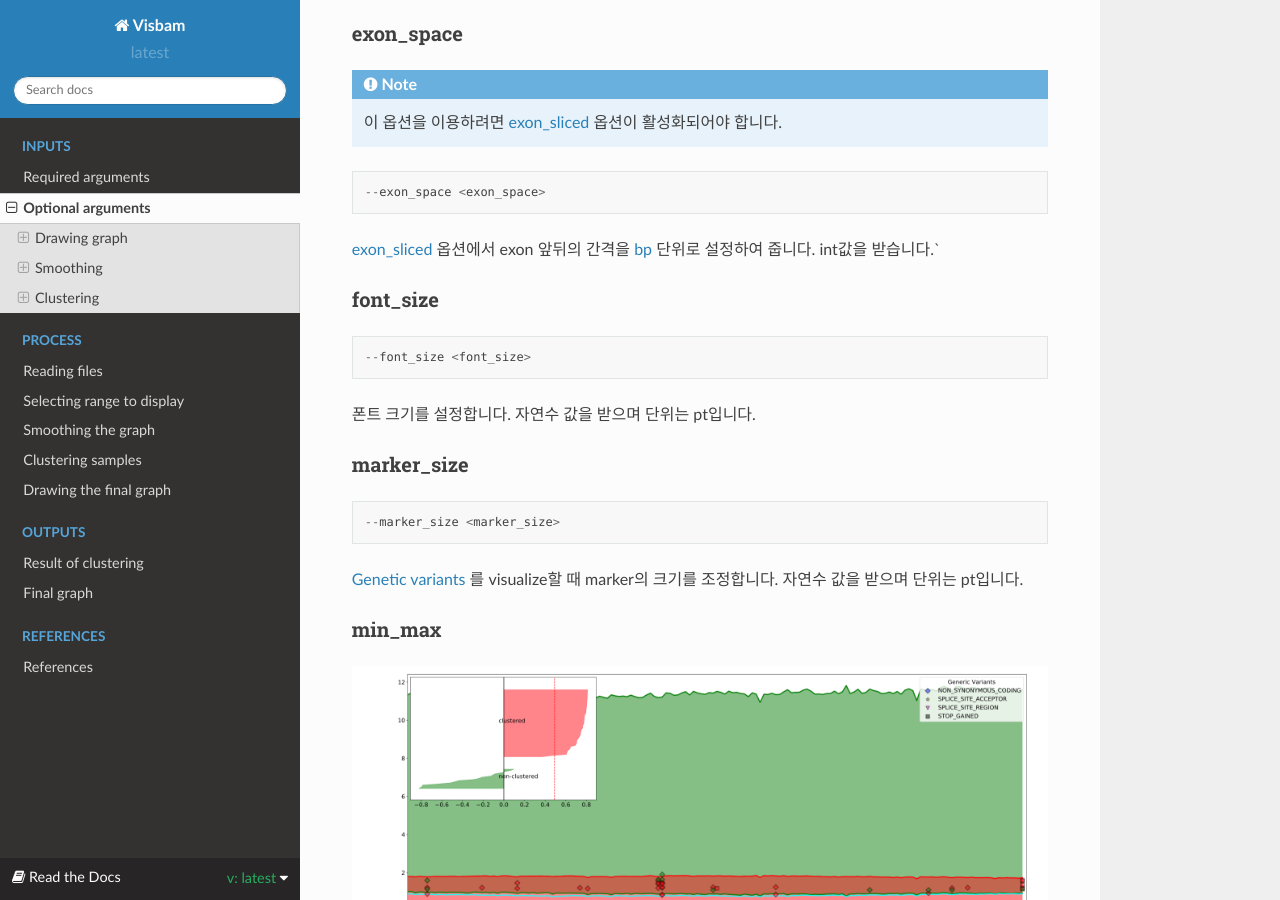
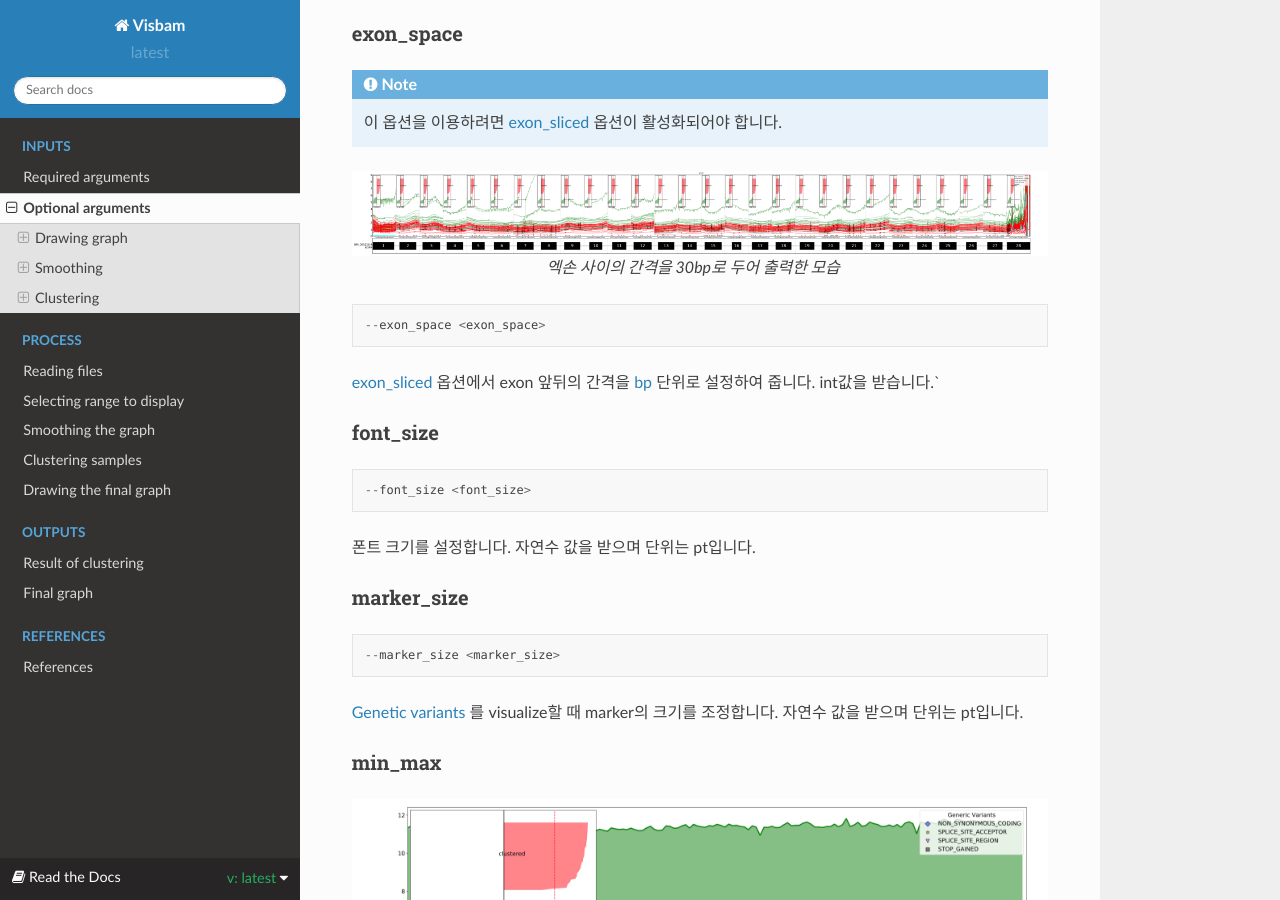
Before and after one commit to sungyoung-lee/visbam, a Sphinx documentation site: the page built from docs/input/optional.rst, in a window 1280 px wide and 900 px high, scrolled down 2589 px. Built offline with Sphinx 7.4.7 and the Read the Docs theme 2.0.0, drawn with Linux system fonts in a browser that asks for light colours; some of the changed text lies outside the part shown.

Commit message:
Read The Docs v0.0.3

```diff
--- a/docs/input/optional.rst
+++ b/docs/input/optional.rst
@@ -147,6 +147,13 @@
 
     이 옵션을 이용하려면 exon_sliced_ 옵션이 활성화되어야 합니다.
 
+.. figure::  ../img/option_exon_space.png
+    :align: center
+    :figwidth: 100%
+    :target: ../img/option_exon_space.png
+
+    엑손 사이의 간격을 30bp로 두어 출력한 모습
+
 .. code::
 
    --exon_space <exon_space>
@@ -240,6 +247,20 @@
 average
 ~~~~~~~~
 
+.. figure::  ../img/smoothing_average_10.png
+    :align: center
+    :figwidth: 100%
+    :target: ../img/smoothing_average_10.png
+
+    average 10
+
+.. figure::  ../img/smoothing_average_100.png
+    :align: center
+    :figwidth: 100%
+    :target: ../img/smoothing_average_100.png
+
+    average 100
+
 .. note::
 
     이 옵션을 이용하려면 smoothing_ 옵션이 ``average`` 이어야 합니다.
@@ -261,6 +282,13 @@
 .. note::
 
     이 옵션을 이용하려면 smoothing_ 옵션이 ``average`` 이어야 합니다.
+
+.. figure::  ../img/smoothing_average_100_fill.png
+    :align: center
+    :figwidth: 100%
+    :target: ../img/smoothing_average_100_fill.png
+
+    average 100 fill
 
 .. code::
 
```
Also changed, not shown: docs/img/option_exon_space.png (added).
